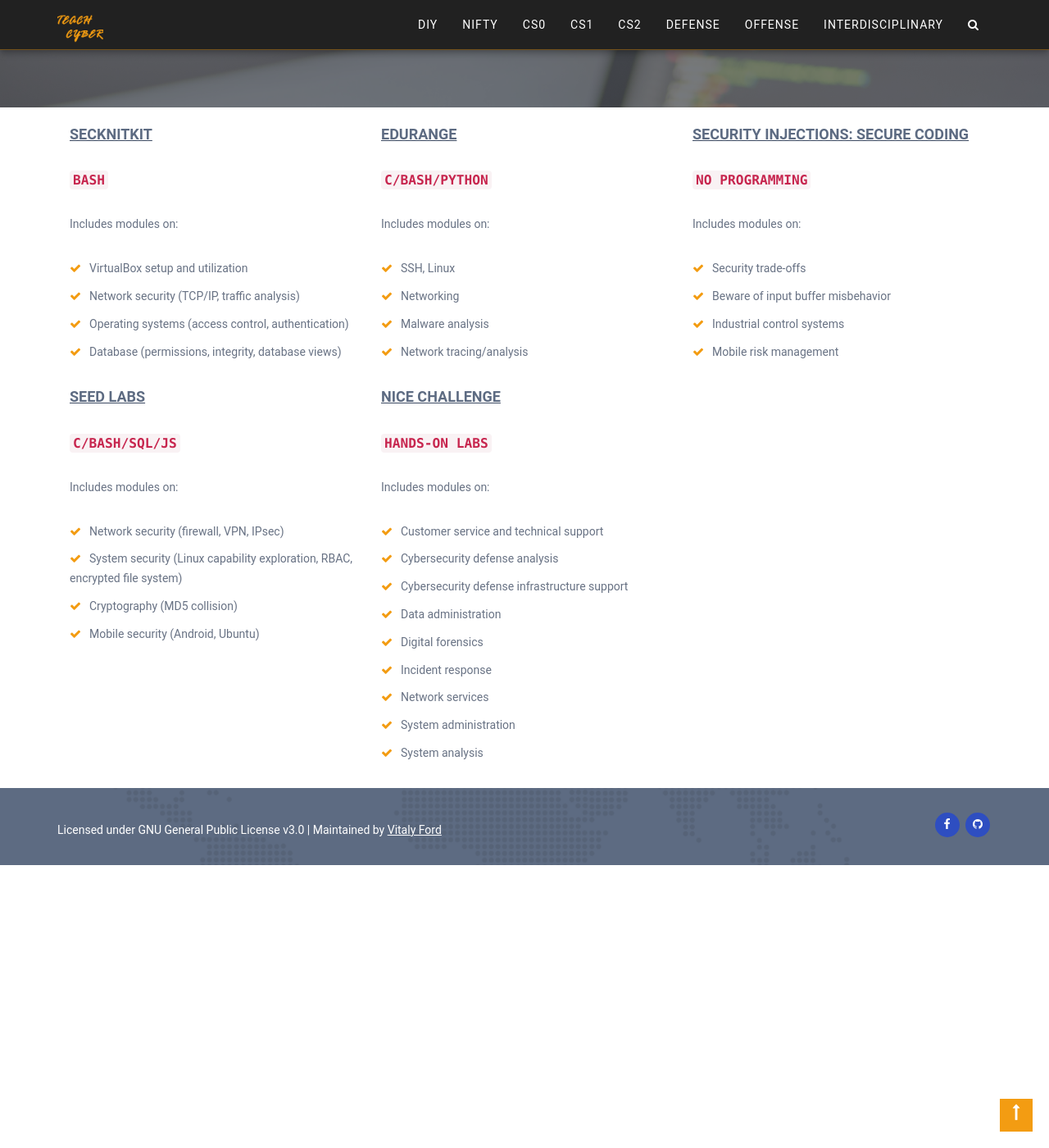
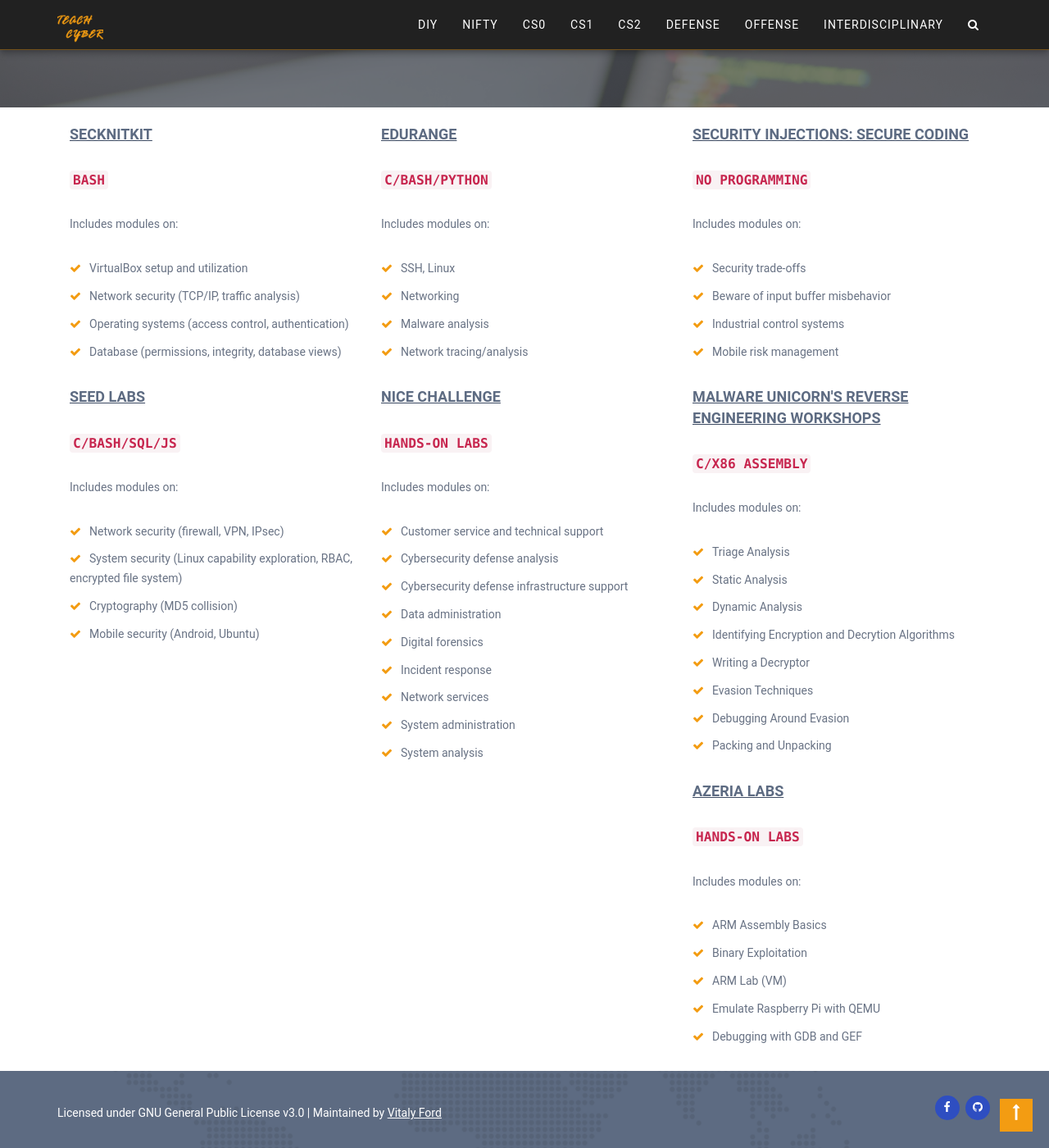
Before and after one commit to teachcyber/teachcyber.github.io, a Jekyll site: the page built from defense.html, in a window 1280 px wide and 1400 px high, scrolled down 369 px. Shown: the whole window at 82% size. Built offline with Jekyll 4.4.1, drawn with Linux system fonts in a browser that asks for light colours.

Commit message:
added links from my resources

```diff
--- a/_data/defense.yml
+++ b/_data/defense.yml
@@ -47,3 +47,26 @@
     - name: "Network services"
     - name: "System administration"
     - name: "System analysis"
+
+- name: "Malware Unicorn's Reverse Engineering Workshops"
+  url: "https://malwareunicorn.org/#/workshops"
+  languages: "C/X86 Assembly"
+  modules:
+    - name: "Triage Analysis"
+    - name: "Static Analysis"
+    - name: "Dynamic Analysis"
+    - name: "Identifying Encryption and Decrytion Algorithms"
+    - name: "Writing a Decryptor"
+    - name: "Evasion Techniques"
+    - name: "Debugging Around Evasion"
+    - name: "Packing and Unpacking"
+
+- name: "Azeria Labs"
+  url: "https://azeria-labs.com/writing-arm-assembly-part-1/"
+  languages: "Hands-on labs"
+  modules:
+    - name: "ARM Assembly Basics"
+    - name: "Binary Exploitation"
+    - name: "ARM Lab (VM)"
+    - name: "Emulate Raspberry Pi with QEMU"
+    - name: "Debugging with GDB and GEF"
```
Also changed, not shown: _data/diy.yml (+25 -1 lines), _data/nifty.yml (+8 -0 lines).
